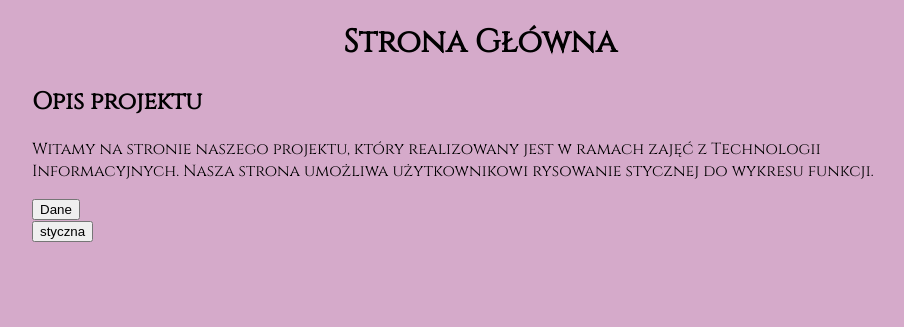
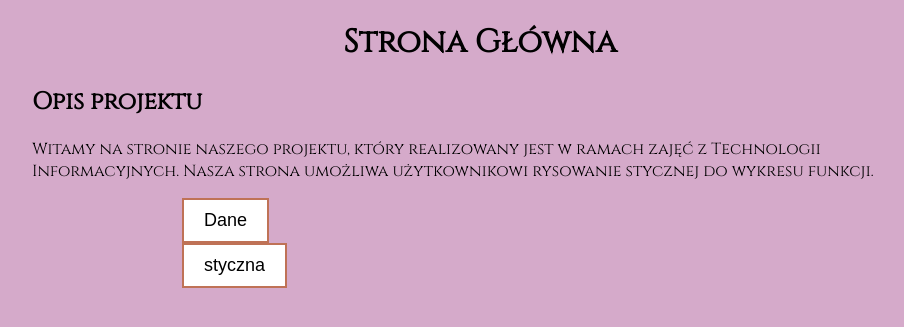
Before and after one commit to McKowal/projekt-IT, a Flask app: page / in a window 1280 px wide. Shown: the top 327 px of the page, without its empty margins (160-1064 px from the left). Run offline with Flask 2, Linux system fonts and the light colour scheme.

Commit message:
Dodanie poprawionego css-a
Usunięcie śmieciowych plików

```diff
--- a/static/css/main.css
+++ b/static/css/main.css
@@ -8,7 +8,7 @@ h1.title {
     font-size: xx-large;
     text-align: center;
 }
-a.przycisk:link, a.przycisk:visited {
+.przycisk {
     background-color: white;
     color: black;
     border: 2px solid #BF7256;
@@ -19,7 +19,7 @@ a.przycisk:link, a.przycisk:visited {
     font-size: large;
 }
 
-a.przycisk:hover, a.przycisk:active {
+.przycisk:hover, .przycisk:active {
     background-color: #BF7256;
     color: white;
 }
--- a/templates/index.html
+++ b/templates/index.html
@@ -12,10 +12,10 @@
             Nasza strona umożliwa użytkownikowi rysowanie stycznej do wykresu funkcji.
         </p>
         <form action="dane" method="post">
-            <input type="submit" value="Dane" id="dane">
+            <input type="submit" value="Dane" id="przycisk" class="przycisk">
         </form>
         <form action="styczna" method="post">
-            <input type="submit" value="styczna" id="styczna">
+            <input type="submit" value="styczna" id="styczna" class="przycisk">
         </form>
     </body>
 </html>
```
